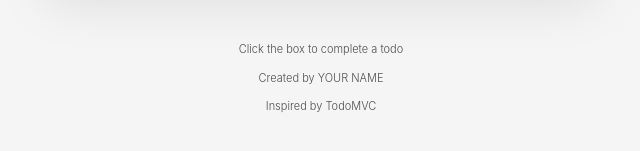
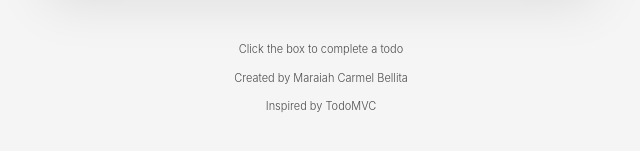
Before and after one commit to schoolpurposesmel-dot/csit340-todomvc, a React (Vite) app: page / in a window 1280 px wide. Shown: the part 407-558 px from the top of the page, without its empty margins (319-959 px from the left). Built offline with nearby package versions, Linux system fonts and the light colour scheme.

Commit message:
chore: replace YOUR NAME with Maraiah Carmel Bellita

```diff
--- a/src/App.jsx
+++ b/src/App.jsx
@@ -5,7 +5,7 @@ function App() {
   return (
     <div className="min-h-screen bg-[#f5f5f5] py-8 font-light text-[#111]">
       <Todos />
-     <Info name="YOUR NAME" />
+     <Info name="Maraiah Carmel Bellita" />
   </div>
   )
 }
```
